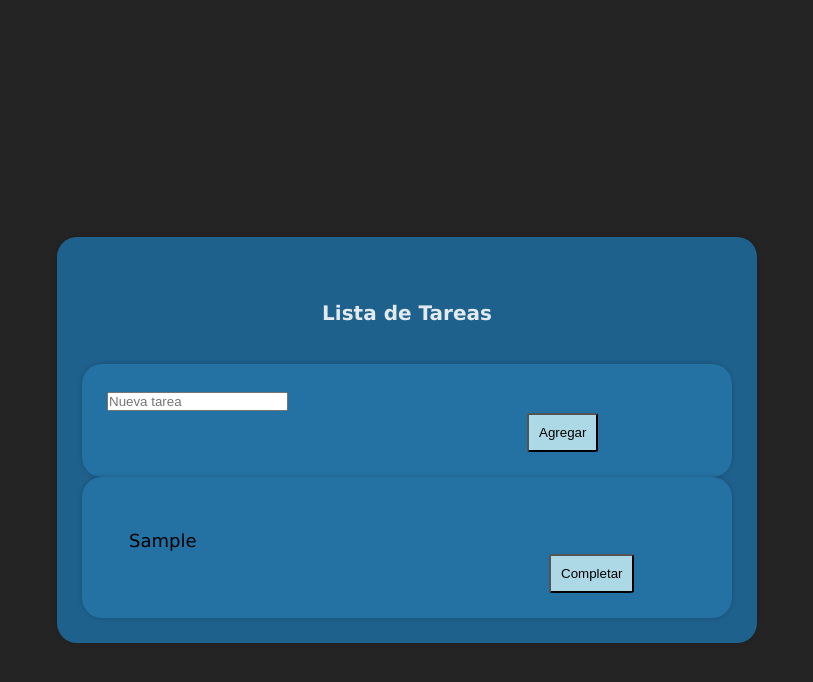
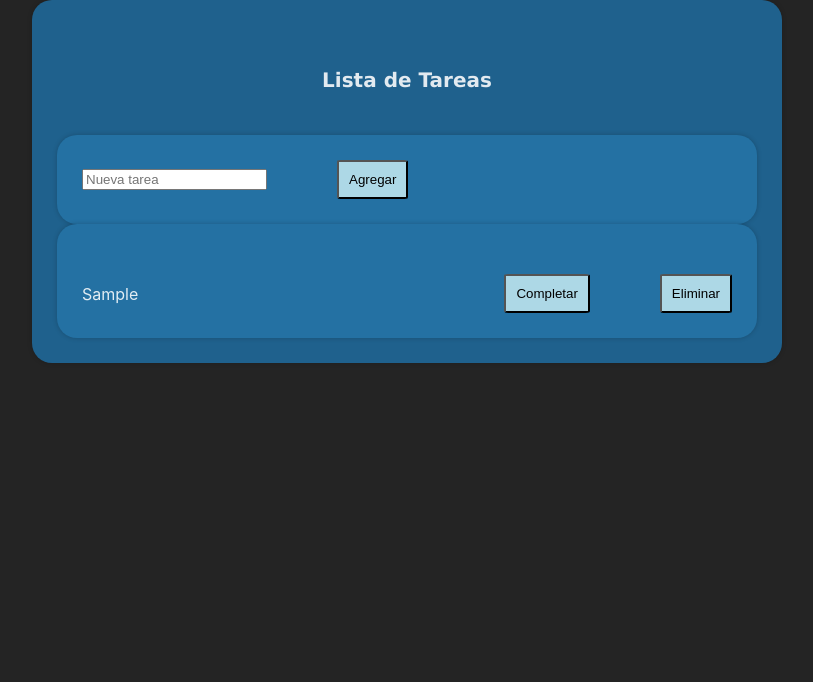
Before and after one commit to bevaquaivan/FinalProyectReact, a React (Vite) app in the folder TrabajoFinal/: page / in a window 1280 px wide. Both pictures are taken after typing "Sample" into the empty fields and a click on the button "Agregar". Shown: the top 682 px of the page, without its empty margins (233-1046 px from the left). Built offline with nearby package versions, Linux system fonts and the light colour scheme.

Commit message:
Boton eliminar funcional, cambios en style

```diff
--- a/TrabajoFinal/src/App.css
+++ b/TrabajoFinal/src/App.css
@@ -24,17 +24,10 @@ body {
   text-rendering: optimizeLegibility;
   -webkit-font-smoothing: antialiased;
   -moz-osx-font-smoothing: grayscale;
-  margin: 0;
-  display: flex;
   place-items: center;
   min-width: 320px;
   min-height: 100vh;
-}
-
-h1 {
-  font-size: 3.2em;
-  line-height: 1.1;
-  margin-bottom: 16px;
+  margin: auto;
 }
 
 a {
@@ -47,41 +40,17 @@ a:hover {
   color: #535bf2;
 }
 
-
 .task-item.completed {
   text-decoration: line-through;
   color: #000000ee;
 }
 
-
-/* mis stylos*/
-/* Estilos de reinicio y configuración global */
-* {
-	margin: 0;
-	padding: 0;
-	box-sizing: border-box;
-  }
-
-  /* Estilos del cuerpo de la página */
-  body {
-	font-family: Verdana, sans-serif; /* Establece la fuente principal */
-	max-width: 1200px; /* Limita el ancho máximo del contenido del cuerpo */
-	margin: 40px auto; /* Establece márgenes superior e inferior y centra el contenido horizontalmente */
-	display: flex; /* Utiliza el modelo de diseño flexible */
-	justify-content: center; /* Centra el contenido horizontalmente dentro del cuerpo */
-  }
-
-  /* Estilos del contenedor de la aplicación */
-  .app-container {
-	box-shadow: 0px 0px 5px rgba(0, 0, 0, 0.2); /* Agrega una sombra ligera alrededor del contenedor */
-	padding: 25px; /* Agrega un relleno interno de 25 píxeles al contenedor */
-	border-radius: 20px; /* Agrega bordes redondeados al contenedor */
-	width: 700px; /* Establece el ancho del contenedor a 700 píxeles */
-	background-color:#1f618d; /* Establece el color de fondo del contenedor a un tono de rosa */
-  }
-
-  /* Estilos del encabezado de nivel 1 */
-  h1 {
-	text-align: center; /* Centra el texto horizontalmente dentro del elemento h1 */
-	font-size: 6em; /* Establece el tamaño de la fuente del elemento h1 a 6 veces el tamaño predeterminado */
-  }
+.app-container {
+  display: block;
+  box-shadow: 0px 0px 5px rgba(0, 0, 0, 0.2);
+  padding: 25px;
+  border-radius: 20px;
+  width: 700px;
+  background-color: #1f618d;
+  margin: auto;
+}
--- a/TrabajoFinal/src/App.jsx
+++ b/TrabajoFinal/src/App.jsx
@@ -1,7 +1,7 @@
 import React, { useState, useEffect } from 'react';
-import "./App.css" // Importa estilos CSS locales
-import TaskList from "./components/TaskList"; // Importa el componente TaskList
-import TaskForm from "./components/TaskForm"; // Importa el componente TaskForm
+import './App.css';
+import TaskList from './components/TaskList';
+import TaskForm from './components/TaskForm';
 
 const App = () => {
   const savedTasks = JSON.parse(localStorage.getItem('tasks')) || [];
@@ -20,16 +20,20 @@ const App = () => {
   };
 
   const handleToggleComplete = (taskId, completed) => {
-
     setTasks(tasks.map(task => (task.id === taskId ? { ...task, completed } : task)));
   };
 
+  // Nueva función para eliminar tareas
+  const handleDeleteTask = (taskId) => {
+    setTasks(tasks.filter((task) => task.id !== taskId));
+  };
+
   return (
-    <div className="app-container">
-      <h1>Lista de Tareas</h1>
-            <TaskForm addTask={addTask} />
-      <TaskList tasks={tasks} onToggleComplete={handleToggleComplete} />
-    </div>
+<div className="app-container">
+  <h1>Lista de Tareas</h1>
+  <TaskForm addTask={addTask} />
+  <TaskList tasks={tasks} onToggleComplete={handleToggleComplete} onDeleteTask={handleDeleteTask} />
+</div>
   );
 };
 
--- a/TrabajoFinal/src/components/TaskForm.jsx
+++ b/TrabajoFinal/src/components/TaskForm.jsx
@@ -13,14 +13,16 @@ const TaskForm = ({ addTask }) => {
   };
 
   return (
-    <form className="task-form" onSubmit={handleSubmit}>
+    <form className={`task-form ${taskName.trim() !== '' ? 'task-form-completed' : ''}`} onSubmit={handleSubmit}>
       <input
         type="text"
         value={taskName}
         onChange={(e) => setTaskName(e.target.value)}
         placeholder="Nueva tarea"
       />
-      <button type="submit">Agregar</button>
+      <button type="submit" className="add-button">
+        Agregar
+      </button>
     </form>
   );
 };
--- a/TrabajoFinal/src/components/TaskItem.jsx
+++ b/TrabajoFinal/src/components/TaskItem.jsx
@@ -1,15 +1,22 @@
 import React from 'react';
 import '../style/index.css';
 
-const TaskItem = ({ task, onToggleComplete }) => {
+const TaskItem = ({ task, onToggleComplete, onDeleteTask }) => {
   const handleComplete = () => {
     onToggleComplete(task.id, !task.completed);
   };
 
+  const handleDelete = () => {
+    onDeleteTask(task.id);
+  };
+
   return (
-    <div className={`task-item ${task.completed ? 'completed' : ''}`}>
-      {task.name}
-      <button onClick={handleComplete}>Completar</button>
+    <div className={`task-item ${task.completed ? 'task-item-completed' : ''}`}>
+      <div className="task-item-content">{task.name}</div>
+      <button onClick={handleComplete} className={task.completed ? 'completed' : ''}>
+        Completar
+      </button>
+      <button onClick={handleDelete}>Eliminar</button>
     </div>
   );
 };
--- a/TrabajoFinal/src/components/TaskList.jsx
+++ b/TrabajoFinal/src/components/TaskList.jsx
@@ -2,11 +2,16 @@ import React from 'react';
 import TaskItem from './TaskItem';
 import '../style/index.css';
 
-const TaskList = ({ tasks, onToggleComplete }) => {
+const TaskList = ({ tasks, onToggleComplete, onDeleteTask }) => {
   return (
     <div className="task-list">
       {tasks.map((task) => (
-        <TaskItem key={task.id} task={task} onToggleComplete={onToggleComplete} />
+        <TaskItem
+          key={task.id}
+          task={task}
+          onToggleComplete={onToggleComplete}
+          onDeleteTask={onDeleteTask}
+        />
       ))}
     </div>
   );
--- a/TrabajoFinal/src/style/index.css
+++ b/TrabajoFinal/src/style/index.css
@@ -1,59 +1,85 @@
-
-
-   /* mis stylos mar*/
-h1{
+h1 {
+	text-align: center;
 	max-width: 940px;
 	font-size: 20px;
-  font-family: Verdana, Geneva, Tahoma, sans-serif ;
+	font-family: Verdana, Geneva, Tahoma, sans-serif;
 	font-weight: 700;
-
 	margin: 40px 0;
 	text-align: center;
   }
-.task-form{
+
+  .task-form button.add-button {
+	background-color: #add8e6;
+	color: black;
+	padding: 10px;
+	border-radius: 5%;
+	transition: all 0.3s;
+	cursor: pointer;
+	margin-left: 70px;
+  }
+
+  .task-form button.add-button:hover {
+	background-color: #8ab6d6;
+  }
+
+  .task-form-completed .add-button {
+	text-decoration: line-through;
+	color: #000000ee;
+  }
+
+  .task-form,
+  .task-list {
 	box-shadow: 0px 0px 5px rgba(0, 0, 0, 0.2);
 	padding: 25px;
 	border-radius: 20px;
 	width: 650px;
-  background-color:#2471a3;
-}
-.task-list{
-  box-shadow: 0px 0px 5px rgba(0, 0, 0, 0.2);
-	padding: 25px;
-	border-radius: 20px;
-	width: 650px;
-  background-color:#2471a3;
+	background-color: #2471a3;
   }
 
-.task-item{
-  border: none;
-	font-weight: 400;
-	font-family: inherit;
-	font-size: 18px;
-	color:black;
-	width: 100%;
-  margin-left: 22px;
-	outline: none;
+  .task-item {
+	display: flex;
+	align-items: center;
 	margin-top: 25px;
+  }
 
+  .task-item-content {
+	width: calc(100% - 32px);
   }
-button{
-  background-color:#add8e6;
+
+  .task-item button {
+	background-color: #add8e6;
 	color: black;
 	padding: 10px;
-	display: flex;
+	border-radius: 5%;
+	transition: background-color 0.3s, color 0.3s;
+	cursor: pointer;
+	margin-left: 70px;
+  }
 
+  .task-item button:hover {
+	background-color: #8ab6d6;
+  }
+
+  .task-item button.completed {
+	color: #000000ee;
+	text-decoration: line-through;
+  }
+
+  .task-form button {
+	background-color: #add8e6;
+	color: black;
+	padding: 10px;
 	border-radius: 5%;
 	transition: all 0.3s;
 	cursor: pointer;
-  margin-left: 70%;
-
-
-}
-.task-item-completed{
-
-	text-decoration: line-through;
-	color:black;
+	margin-left: 70px;
   }
 
-/*  style marisa*/
+  .task-form button:hover {
+	background-color: #8ab6d6;
+  }
+
+  .task-form button.completed {
+	color: #000000ee;
+	text-decoration: line-through;
+  }
```
Lines whose indentation alone changed are shown as unchanged.
